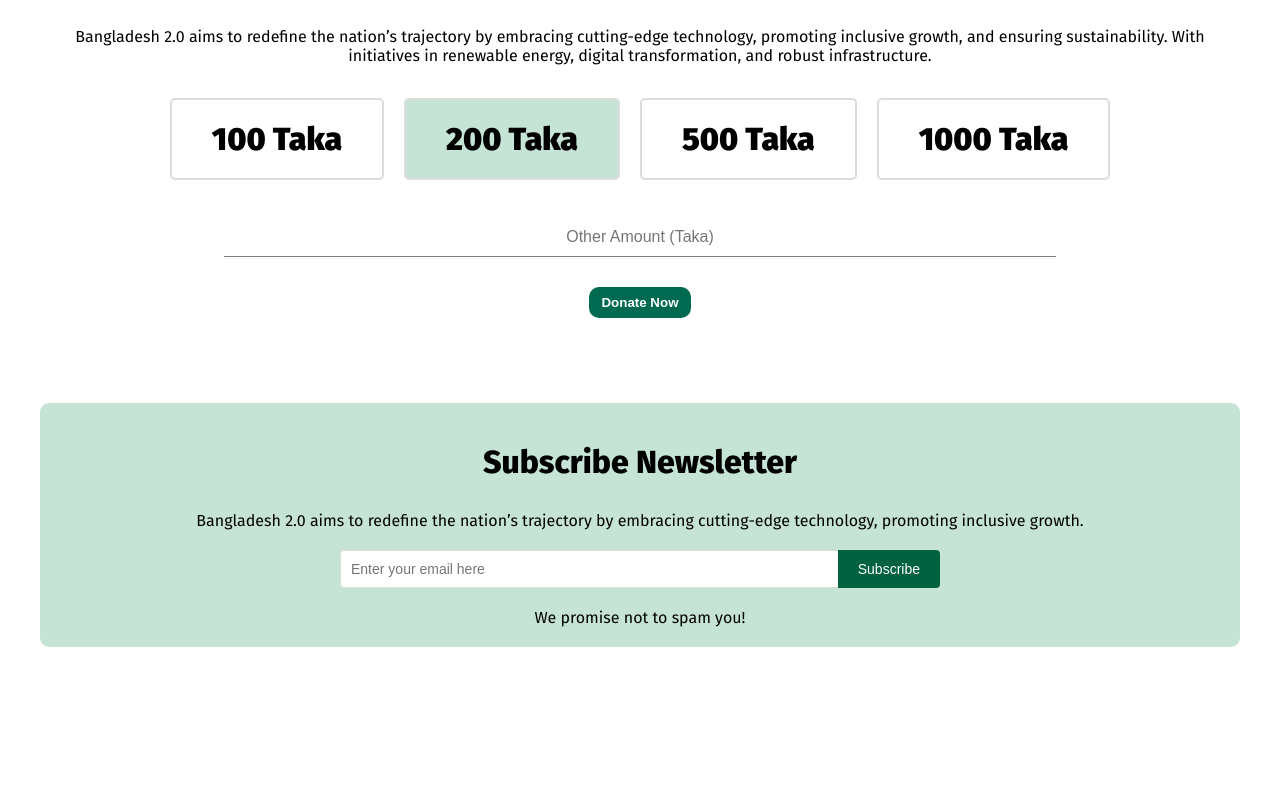
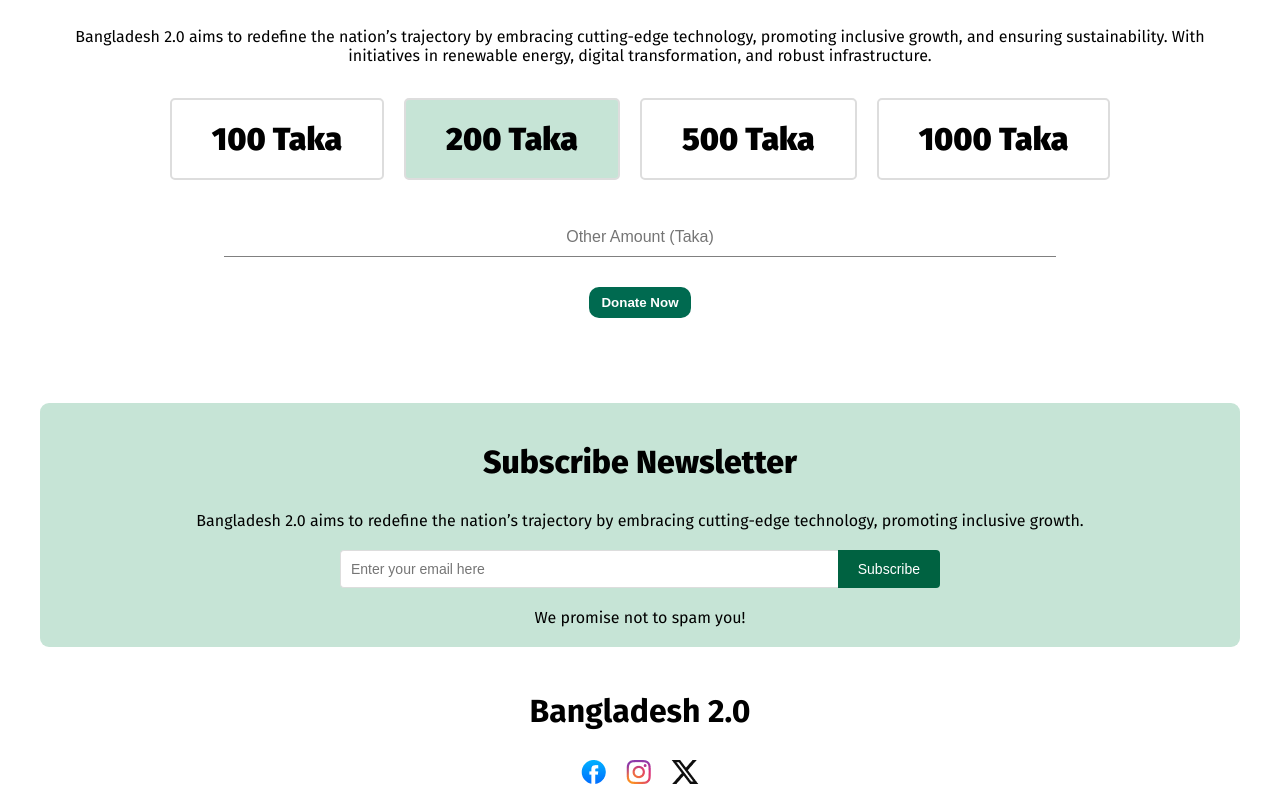
Before and after one commit to tanvirrahmanaz/bangladesh2.0_assigment, a plain HTML site: page index.html in a window 1280 px wide. Shown: the part 2989-3788 px from the top of the page. Before the commit the page ends 3646 px from the top, so only its background shows below. Drawn offline with Linux system fonts and the light colour scheme.

Commit message:
added footer section

```diff
--- a/index.html
+++ b/index.html
@@ -158,5 +158,13 @@
             <p class="news-letter-instruction-message">We promise not to spam you!</p>
         </div>
     </main>
+
+    <footer>
+        <div><p>Bangladesh 2.0</p></div>
+        <div>
+        <img src="assets/facebook.png" alt="">
+        <img src="assets/instagram.png" alt="">
+        <img src="assets/x.png" alt=""></div>
+    </footer>
 </body>
 </html>
--- a/styles/styles.css
+++ b/styles/styles.css
@@ -320,3 +320,19 @@ form input {
 .news-letter-instruction-message{
     margin-bottom: 10px;
 }
+
+/* footer section */
+
+footer div{
+    align-items: center;
+    display: flex;
+    justify-content: center;
+}
+footer div p{
+    margin-top: 40px;
+    font-size: xx-large;
+    font-weight: 700;
+}
+footer div img{
+    margin-top: 20px;
+}
```
